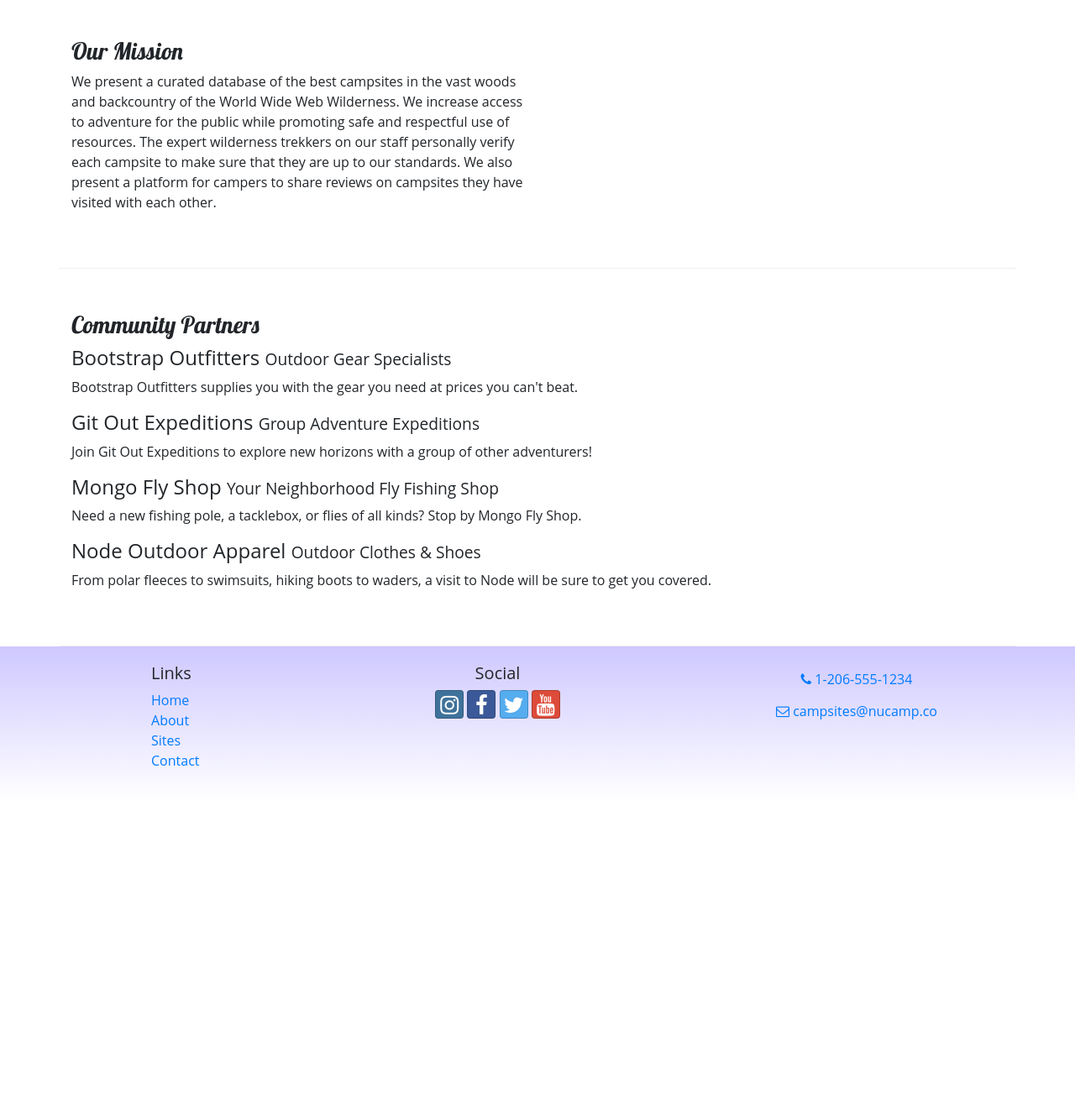
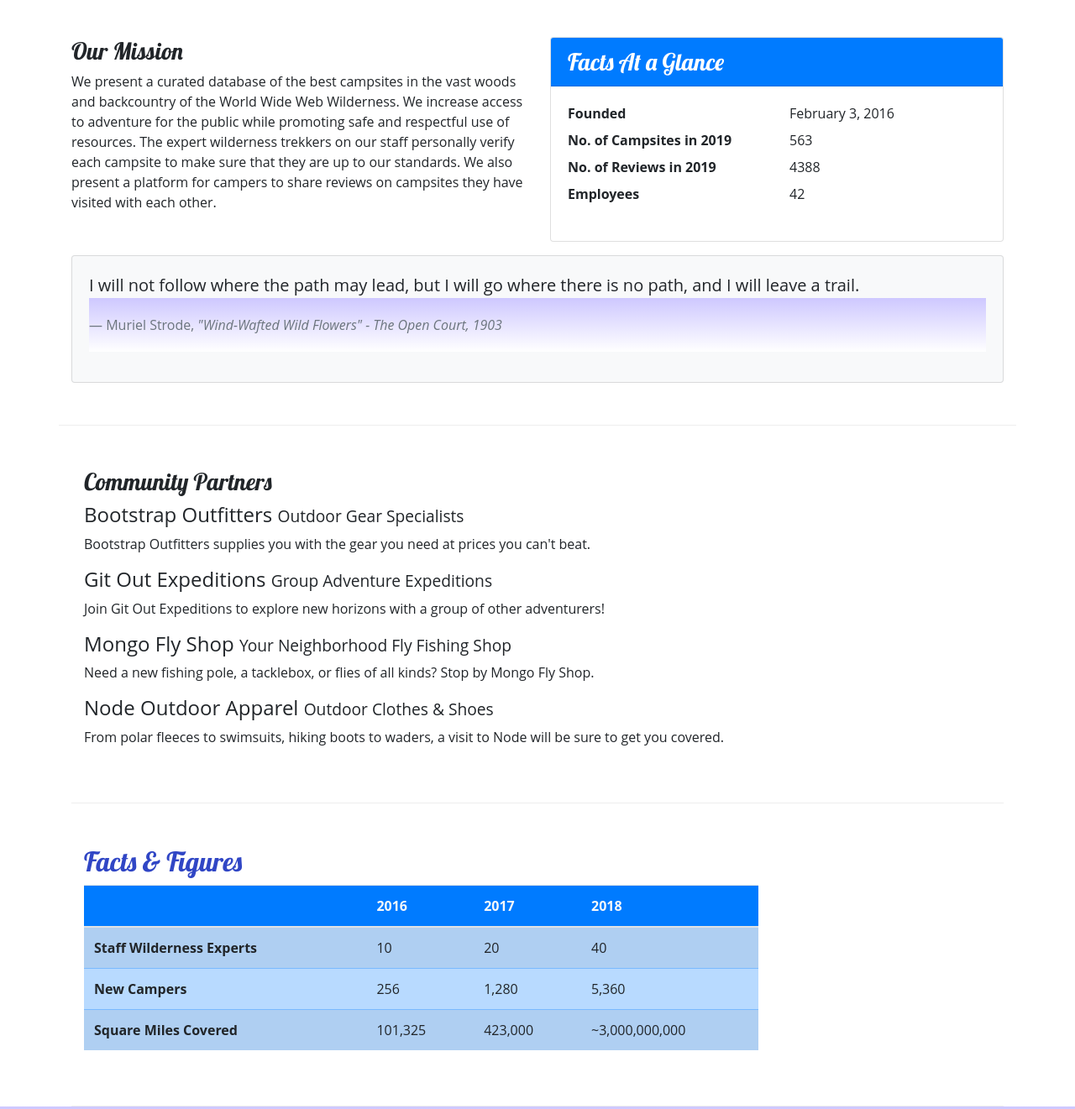
Before and after one commit to rossgordon19/nucampsite, a website: page aboutus.html in a window 1280 px wide. Shown: the part 360-1681 px from the top of the page at 84% size. Before the commit the page ends 1314 px from the top, so only its background shows below. Drawn offline with nearby package versions, Linux system fonts and the light colour scheme.

Commit message:
Tables and Cards

```diff
--- a/aboutus.html
+++ b/aboutus.html
@@ -61,10 +61,38 @@
             <div class="row row-content">
                 <div class="col-sm-6">
                     <h3>Our Mission</h3>
-                    <p>We present a curated database of the best campsites in the vast woods and backcountry of the World Wide Web Wilderness. We increase access to adventure for the public while promoting safe and respectful use of resources. The expert wilderness trekkers on our staff personally verify each campsite to make sure that they are up to our standards. We also present a platform for campers to share reviews on campsites they have visited with each other.</p>
+                    <p>We present a curated database of the best campsites in the vast woods and backcountry of the World Wide Web Wilderness. We increase access to adventure for the public while promoting safe and respectful use of resources. The expert wilderness trekkers on our staff personally verify each campsite to make sure that they are up to our standards. We also present a platform for campers to share reviews on campsites they have visited with  each other.</p>
+                </div>
+                <div class="col-sm-6">
+                    <div class="card">
+                        <h3 class="card-header bg-primary text-white">Facts At a Glance</h3>
+                        <div class="card-body">
+                            <dl class="row">
+                                <dt class="col-6">Founded</dt>
+                                <dd class="col-6">February 3, 2016</dd>
+                                <dt class="col-6">No. of Campsites in 2019</dt>
+                                <dd class="col-6">563</dd>
+                                <dt class="col-6">No. of Reviews in 2019</dt>
+                                <dd class="col-6">4388</dd>
+                                <dt class="col-6">Employees</dt>
+                                <dd class="col-6">42</dd>
+                            </dl>
+                        </div>
+                    </div>
+                </div>
+                <div class="col">
+                    <div class="card bg-light mt-3">
+                        <blockquote class="blockquote card-body">
+                            <p class="mb-0">I will not follow where the path may lead, but I will go where there is no path, and I will leave a trail.</p>
+                            <footer class="blockquote-footer">Muriel Strode,
+                                <cite title="Source Title">"Wind-Wafted Wild Flowers" -
+                                    The Open Court, 1903
+                                </cite>
+                            </footer>
+                        </blockquote>
+                    </div>
                 </div>
             </div>
-        </div>
 
         <div class="container">
             <div class="row row-content">
@@ -80,10 +108,47 @@
                     <p class="d-none d-sm-block">From polar fleeces to swimsuits, hiking boots to waders, a visit to Node will be sure to get you covered.</p>
                 </div>
             </div>
+            <div class="row row-content">
+                <div class="col-sm-9">
+                    <h2>Facts &amp; Figures</h2>
+                    <div class="table-responsive">
+                           <table class="table table-striped">
+                            <thead>
+                                <tr class="bg-primary text-light">
+                                    <th></th>
+                                    <th>2016</th>
+                                    <th>2017</th>
+                                    <th>2018</th>
+                                </tr>
+                            </thead>
+                            <tbody class="table-primary">
+                                <tr>
+                                    <th>Staff Wilderness Experts</th>
+                                    <td>10</td>
+                                    <td>20</td>
+                                    <td>40</td>
+                                </tr>
+                                <tr>
+                                    <th>New Campers</th>
+                                    <td>256</td>
+                                    <td>1,280</td>
+                                    <td>5,360</td>
+                                </tr>
+                                <tr>
+                                    <th>Square Miles Covered</th>
+                                    <td>101,325</td>
+                                    <td>423,000</td>
+                                    <td>~3,000,000,000</td>
+                                </tr>
+                            </tbody>
+                        </table>
+                    </div>
+                </div>
+           </div>
         </div>
     </div>
 
-    <footer>
+    <footer class="site-footer">
         <div class="container">
             <div class="row">
                 <div class="col-4 col-sm-2 offset-1">
--- a/css/styles.css
+++ b/css/styles.css
@@ -35,3 +35,8 @@ footer {
 .navbar {
     background-color: #901CAD;
 }
+
+.site-footer{
+    background-image: linear-gradient(#CEC8FF, white);
+    padding: 20px 0;
+}
```
Also changed, not shown: contactus.html (+1 -1 lines), index.html (+1 -1 lines), 1 other file.
